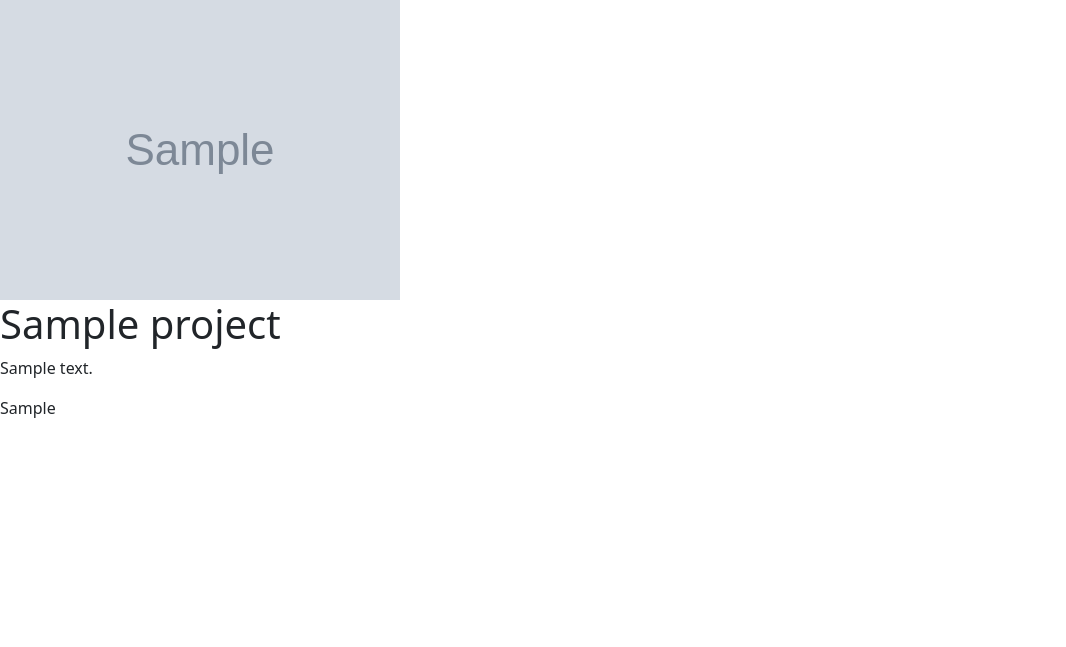
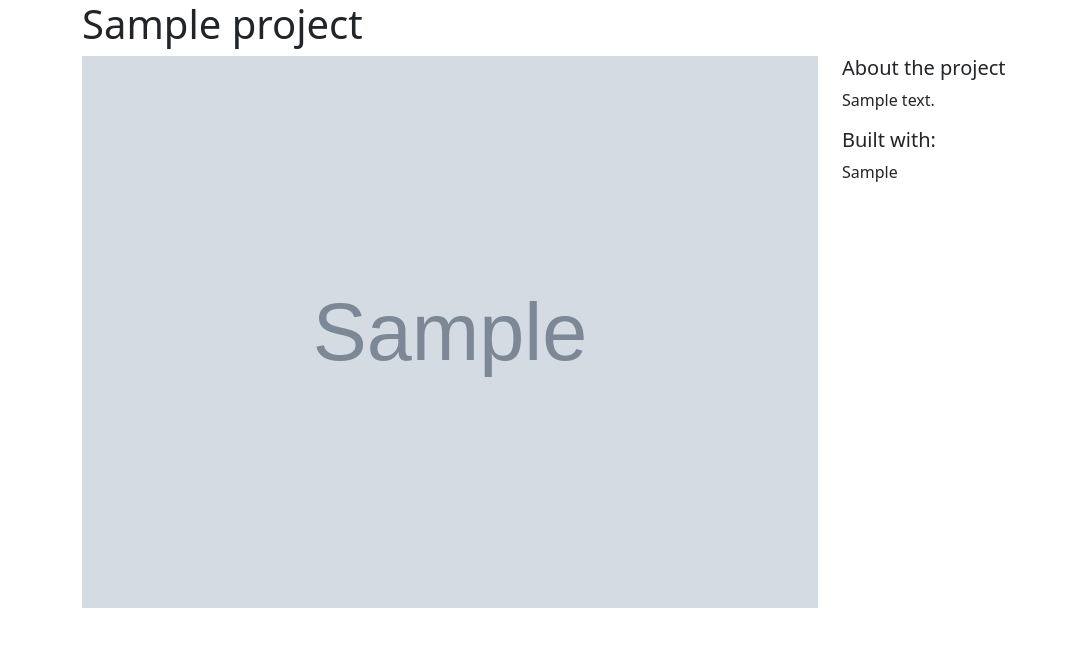
Before and after one commit to erikadesu/django-portfolio, a Django app: page /projects/1 in a window 1280 px wide. Shown: the top 647 px of the page, without its empty margins (0-1066 px from the left). Run offline with Django 3.2, Linux system fonts and the light colour scheme; tables that the repository leaves empty hold one stand-in row (values such as "Sample post"); grey boxes marked "Sample" are stand-in pictures.

Commit message:
fix routes and edit templates

```diff
--- a/projects/templates/projects/base.html
+++ b/projects/templates/projects/base.html
@@ -8,8 +8,11 @@
   <link href="https://cdn.jsdelivr.net/npm/bootstrap@5.0.0-beta2/dist/css/bootstrap.min.css" rel="stylesheet" integrity="sha384-BmbxuPwQa2lc/FVzBcNJ7UAyJxM6wuqIj61tLrc4wSX0szH/Ev+nYRRuWlolflfl" crossorigin="anonymous">
 </head>
 <body>
-  {% block content %}
 
-  {% endblock %}
+  <div class="container">
+    {% block content %}
+
+    {% endblock %}
+  </div>
 </body>
 </html>
--- a/projects/templates/projects/detail.html
+++ b/projects/templates/projects/detail.html
@@ -3,10 +3,17 @@
 {% load static %}
 
 {% block content %}
-
-  <img src="{% static project.image %}" alt="">
   <h1>{{ project.title }}</h1>
-  <p>{{ project.description }}</p>
-  <p>{{ project.technology }}</p>
+  <div class="row">
+    <div class="col-md-8">
+      <img src="{% static project.image %}" alt="{{ project.description }}" width="100%">
+    </div>
+    <div class="col-md-4">
+      <h5>About the project</h5>
+      <p>{{ project.description }}</p>
+      <h5>Built with:</h5>
+      <p>{{ project.technology }}</p>
+    </div>
+  </div>
 
 {% endblock %}
--- a/projects/urls.py
+++ b/projects/urls.py
@@ -1,9 +1,9 @@
 from django.urls import include, path
 from projects import views
 
-app_name = "projects"
+app_name = 'projects'
 
 urlpatterns = [
-    path('', views.all_projects),
-    path('<int:pk>', views.project_detail, name="project_detail")
+    path('', views.all_projects, name='all_projects'),
+    path('<int:pk>', views.project_detail, name="project_detail"),
 ]
--- a/projects/views.py
+++ b/projects/views.py
@@ -4,7 +4,7 @@
 # Create your views here.
 def all_projects(request):
   projects = Project.objects.all()
-  return render(request, '/projects/all_projects.html', {'projects': projects})
+  return render(request, 'projects/all_projects.html', {'projects': projects})
 
 def project_detail(request, pk): #will receive pk from url
   project = Project.objects.get(pk=pk)
```
